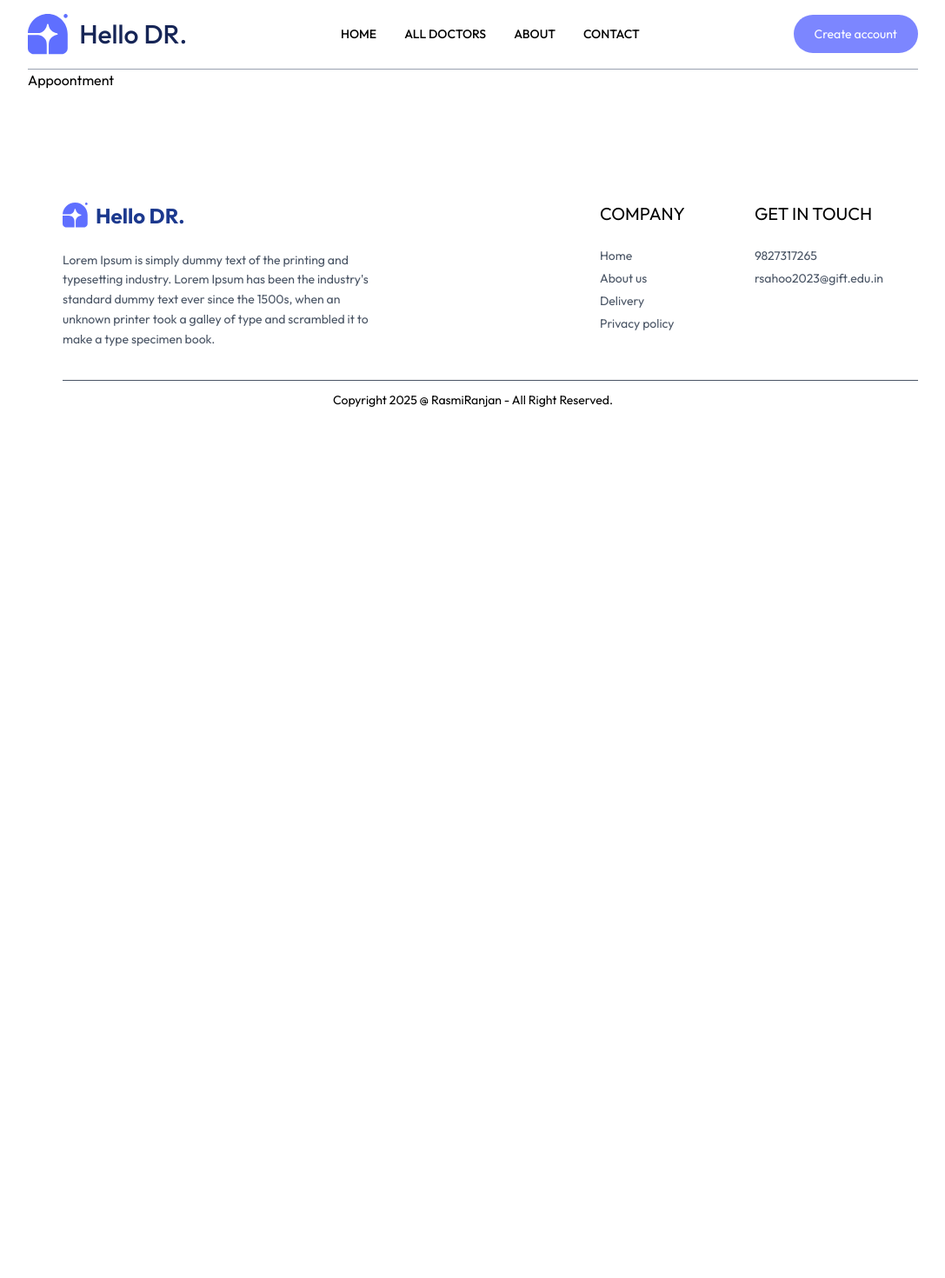
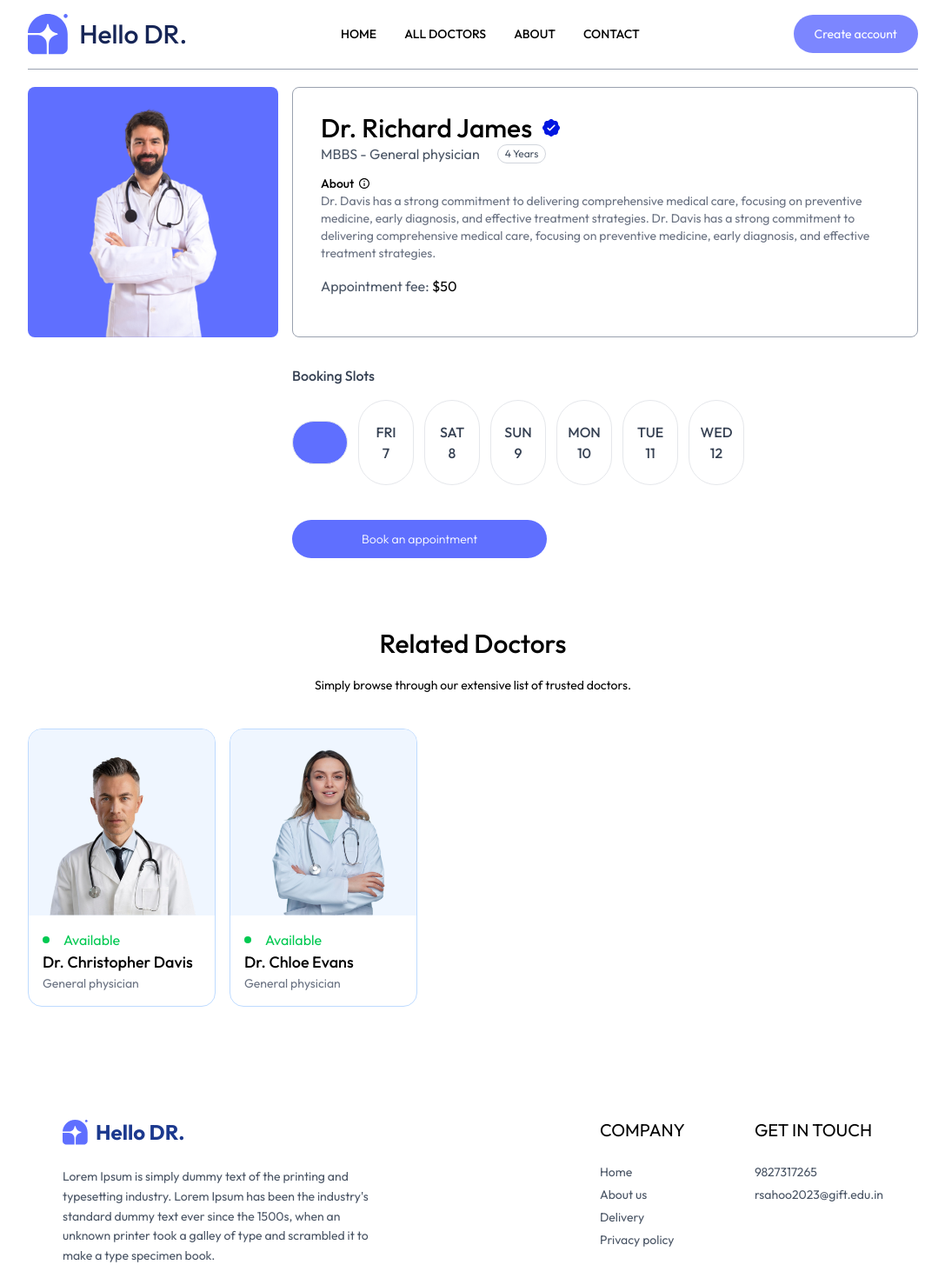
Before and after one commit to RasmiRanjan03/Hello-DR., a React (Vite) app in the folder Frontend/: page /appointment/doc1 in a window 1280 px wide. Shown: the top 1470 px of the page at 87% size, without its empty margins (96-1183 px from the left). Before the commit the page ends 800 px from the top, so only its background shows below. Built offline with nearby package versions, Linux system fonts and the light colour scheme.

Commit message:
Complete of Appointment Page

```diff
--- a/Frontend/src/App.jsx
+++ b/Frontend/src/App.jsx
@@ -28,7 +28,7 @@ const App = () => {
       <Route path='/My_appointment' element={<My_appointment/>}/>
       <Route path='/profile' element={<Profile/>}/>
       <Route path='/signup' element={<Signup/>}/>
-      <Route path='/appointment/:d_id' element={<Appoontment/>}/>
+      <Route path='/appointment/:docId' element={<Appoontment/>}/>
 
     </Routes>
     <Footer/>
--- a/Frontend/src/assets/assets_frontend/assets.js
+++ b/Frontend/src/assets/assets_frontend/assets.js
@@ -100,6 +100,7 @@ export const doctors = [
             line2: 'Circle, Ring Road, London'
         }
     },
+
     {
         _id: 'doc2',
         name: 'Dr. Emily Larson',
--- a/Frontend/src/components/Navbar.jsx
+++ b/Frontend/src/components/Navbar.jsx
@@ -8,7 +8,7 @@ const Navbar = () => {
   return (
     <div className='flex justify-between items-center py-4 border-b border-b-gray-400'>
       <div className='flex items-center gap-2 '>
-  <img src={assets.logo} alt="" srcset="" />
+  <img src={assets.logo} alt=""  />
   <p className='text-blue-950 text-3xl font-medium'>Hello DR.</p>
       </div>
       <ul className='flex items-center font-medium text-sm gap-8'>
--- a/Frontend/src/components/TopDoctors.jsx
+++ b/Frontend/src/components/TopDoctors.jsx
@@ -4,7 +4,7 @@ import { Link } from 'react-router-dom'
 import { AppContext } from '../context/AppContextProvider';
 const TopDoctors = () => {
     const navigate=useNavigate();
-    const doctors=useContext(AppContext)
+    const {doctors}=useContext(AppContext)
   return (
     <div className='flex flex-col gap-4 text-gray-900 items-center justify-center mt-32 mb-24 md:mx-10'>
         <h1 className='text-3xl font-medium'>Top Doctors to Book </h1>
--- a/Frontend/src/context/AppContextProvider.jsx
+++ b/Frontend/src/context/AppContextProvider.jsx
@@ -2,8 +2,12 @@ import React, { createContext } from 'react'
 import { doctors } from '../assets/assets_frontend/assets';
 export const AppContext=createContext();
 const AppContextProvider = (props) => {
+const currencySymbol='$'
+const value={
+  doctors,currencySymbol
+}
   return (
-    <AppContext.Provider value={doctors}>
+    <AppContext.Provider value={value}>
         {props.children}
     </AppContext.Provider>
   )
--- a/Frontend/src/pages/Appoontment.jsx
+++ b/Frontend/src/pages/Appoontment.jsx
@@ -1,8 +1,150 @@
-import React from 'react'
+import React, { useContext, useEffect, useState } from 'react'
+import { AppContext } from '../context/AppContextProvider'
+import { useParams } from 'react-router-dom'
+import { Link } from 'react-router-dom'
+import { assets } from '../assets/assets_frontend/assets'
 
 const Appoontment = () => {
-  return (
-    <div>Appoontment</div>
+  const {docId}=useParams()
+  const {doctors,currencySymbol}=useContext(AppContext)
+  const dates=['SUN','MON','TUE','WED','THU','FRI','SAT']
+
+  const [doc, setdoc] = useState(null)
+  const [docSlots, setdocSlots] = useState([])
+  const [slotIndex, setslotIndex] = useState(0)
+  const [slotTime, setslotTime] = useState('')
+  const getdocdata=async ()=>{
+    const docInfo=doctors.find(doc=>doc._id==docId)
+    console.log(docInfo)
+
+
+    setdoc(docInfo)
+  }
+
+const getAvailableSlotes=()=>{
+  setdocSlots([])
+  let today=new Date()
+  for (let i=0;i<7;i++){
+    let currentDate=new Date(today)
+    currentDate.setDate(today.getDate()+i)
+
+    let endTime=new Date()
+    endTime.setDate(today.getDate()+i)
+    endTime.setHours(21,0,0,0)
+
+    if(today.getDate() == currentDate.getDate()){
+      currentDate.setHours(currentDate.getHours() > 10 ? currentDate.getHours() +1 :10)
+      currentDate.setMinutes(currentDate.getMinutes()> 30? 0:30)
+    }
+    else{
+      currentDate.setHours(10)
+      currentDate.setMinutes(0)
+
+    }
+    let timeSlots=[]
+    while(currentDate<endTime){
+      let formartedTime= currentDate.toLocaleTimeString([],{hour : '2-digit', minute:'2-digit'})
+      timeSlots.push({datetime:new Date(currentDate),
+        time:formartedTime
+      })
+
+      currentDate.setMinutes(currentDate.getMinutes()+30)
+    }
+    setdocSlots(prev=> ([...prev ,timeSlots]))
+  }
+}
+
+
+  useEffect(() => {
+    getdocdata();
+
+
+  }, [docId,doctors])
+
+  useEffect(() => {
+    getAvailableSlotes()
+  }, [doctors])
+
+  useEffect(()=>{
+    console.log(docSlots)
+  },[docSlots])
+
+
+
+
+  return doc && (
+    <div className='mt-5' >
+      <div className='flex flex-col sm:flex-row gap-4'>
+        <div className=''>
+          <img className='w-72  bg-[#5F6FFF] sm:max-w-72 rounded-lg' src={doc.image} alt="" />
+        </div>
+        <div className='py-7 px-8 border border-gray-400 rounded-lg flex-1 '>
+          <p className='text-3xl font-medium flex items-center gap-3'>{doc.name} <img className='w-5' src={assets.verified_icon} alt="" /></p>
+          <div className='flex items-center gap-5 text-gray-600 '><p >{doc.degree} - {doc.speciality}</p>
+          <button className='px-2 py-0.5 rounded-full text-xs border border-gray-300'>{doc.experience}</button>
+          </div>
+          <div className='mt-3' >
+            <p className='flex items-center gap-1.5 text-sm font-medium mt-3'>About <img className='w-3' src={assets.info_icon} alt="" /></p>
+            <p className='text-sm text-gray-500 max-w-[700px]'>{doc.about}</p>
+          </div>
+          <p className='mt-4 text-gray-600'>Appointment fee: <span className='text-black'>{currencySymbol}{doc.fees}</span></p>
+        </div>
+      </div>
+      <div>
+
+        <div className='sm:ml-72 sm:pl-4 mt-8 font-medium text-gray-700'>
+          <p>Booking Slots</p>
+          <div className='flex gap-3 items-center w-full overflow-x-scroll mt-4'>{
+            docSlots.length && docSlots.map((item,index)=>(
+              <div className={`text-center py-6 min-w-16 cursor-pointer rounded-full border border-gray-200 ${slotIndex==index ? 'bg-[#5F6FFF] text-white':''}`} key={index}
+              onClick={()=>setslotIndex(index)}>
+                <p>{item[0] && dates[item[0].datetime.getDay()]}</p>
+                <p>{item[0] && item[0].datetime.getDate()}</p>
+                </div>
+            ))
+            }</div>
+
+
+              <div  className='flex items-center gap-2  flex-row w-full overflow-x-scroll mt-4'>
+              {
+                docSlots.length && docSlots[slotIndex].map((item,index)=>(
+                    <p onClick={()=>{
+                      setslotTime(item.time)
+                    }} className={`cursor-pointer shrink-0 px-6 py-2 text-gray-400 font-light text-sm border border-gray-200 rounded-full  ${item.time==slotTime ? 'bg-[#5F6FFF] text-white':""}`}>{item.time.toLowerCase()}</p>
+
+                ))
+              }
+                </div>
+
+            <button className='bg-[#5F6FFF] text-white text-sm font-light mt-6 px-20 py-3 rounded-full'>Book an appointment</button>
+        </div>
+      </div>
+      <div className='mt-20'>
+        <h2 className='text-3xl font-medium text-center'>Related Doctors</h2>
+        <p className='my-5 text-sm font-normal text-center '>Simply browse through our extensive list of trusted doctors.</p>
+        <div className='w-full flex items-center  flex-wrap gap-4 pt-5 gap-y-6 px-3 sm:px-0'>
+            {doctors.filter(x=>x.speciality==doc.speciality && x._id!=doc._id).map((item,index)=>(
+                <Link
+                  key={item._id}
+                  to={`/appointment/${item._id}`}
+                  className='cursor-pointer rounded-2xl border border-blue-200 w-54 overflow-hidden hover:-translate-y-2.5 transition-all duration-400'
+                >
+                  <div><img className='bg-blue-50 w-full' src={item.image} alt={item.name} /></div>
+                  <div className='m-4'>
+                    <div className='flex items-center gap-4 text-green-500'>
+                      <p className='bg-green-500 w-2 h-2 rounded-full'></p>
+                      <p>Available</p>
+                    </div>
+                    <p className='text-lg font-medium'>{item.name}</p>
+                    <h4 className='text-sm font-normal text-gray-500'>{item.speciality}</h4>
+                  </div>
+                </Link>
+
+            ))}
+
+        </div>
+      </div>
+    </div>
   )
 }
 
--- a/Frontend/src/pages/Doctors.jsx
+++ b/Frontend/src/pages/Doctors.jsx
@@ -5,7 +5,7 @@ import { Link, useNavigate, useParams } from 'react-router-dom';
 const Doctors = () => {
   const {specialize}=useParams();
   const [docfilter, setdocfilter] = useState([])
-  const doctors=useContext(AppContext);
+  const {doctors}=useContext(AppContext);
   const navigate=useNavigate();
 
 
```
